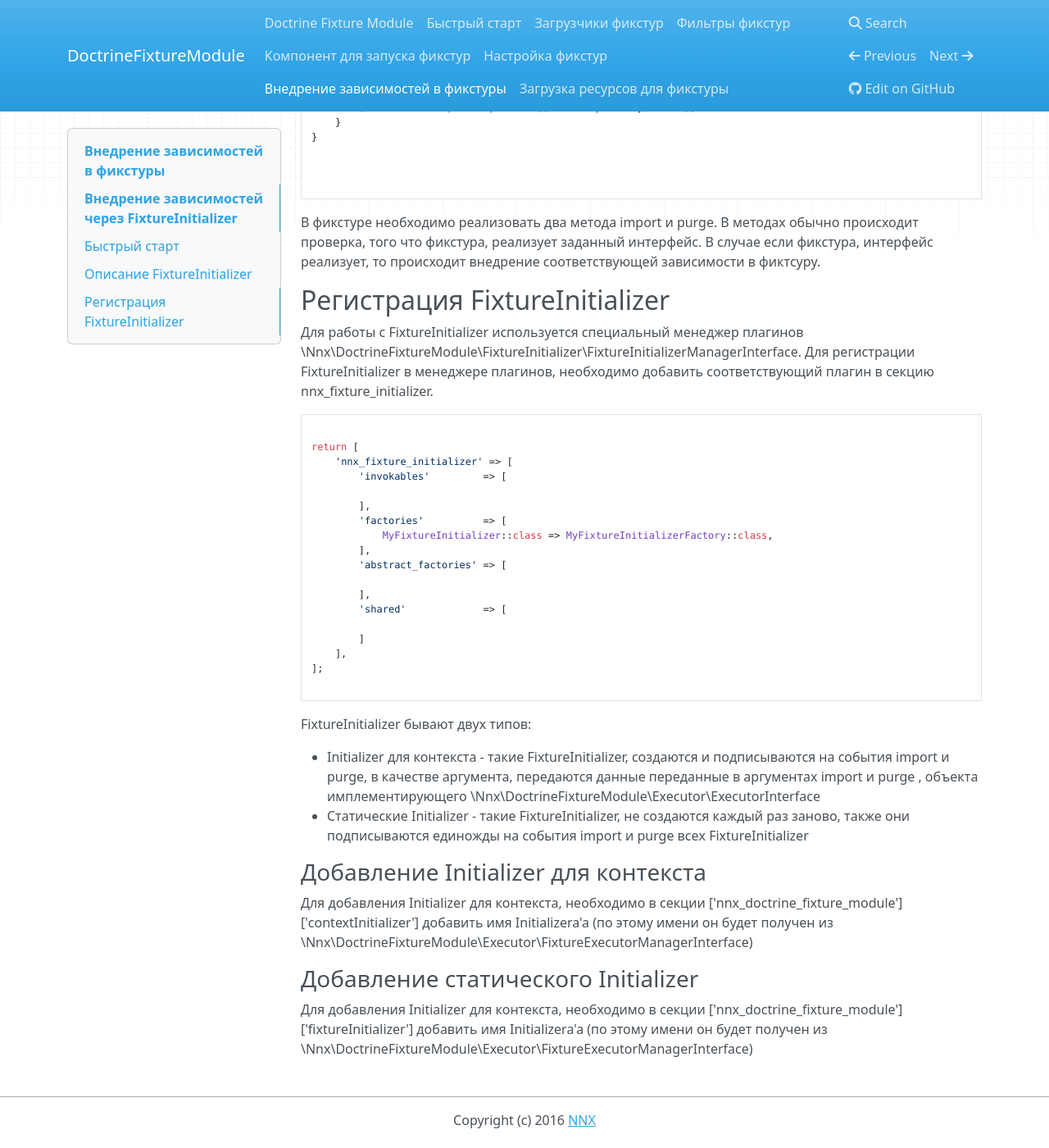
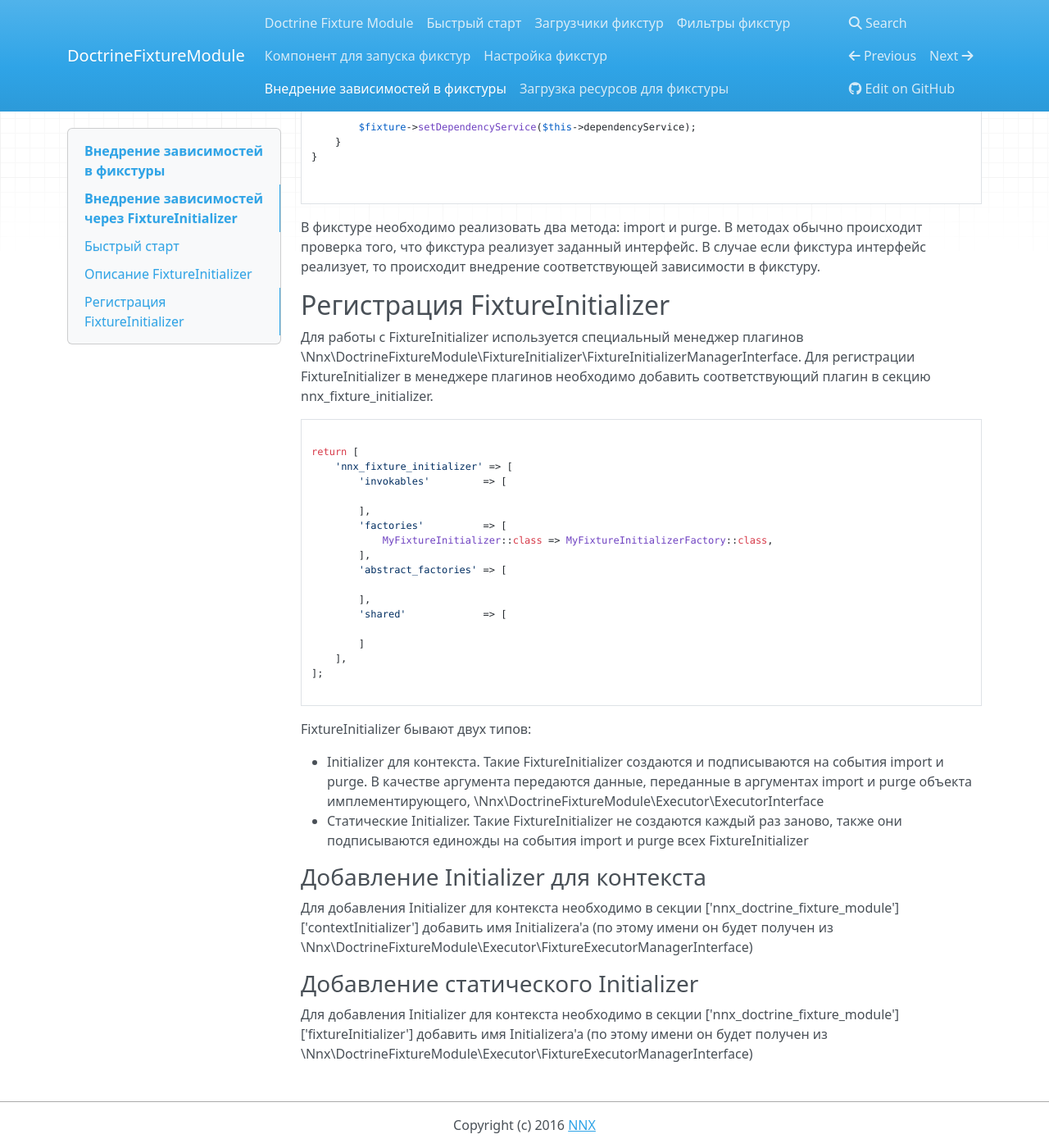
Before and after one commit to nnx-framework/doctrine-fixture-module, an MkDocs documentation site: the page built from doc/book/ru/fixture-di.md, in a window 1280 px wide and 1400 px high, scrolled down 4429 px. Shown: the whole window at 82% size. Built offline with MkDocs 1.6.1, drawn with Linux system fonts in a browser that asks for light colours; nearby versions of some CDN libraries; old or Windows-style settings are respelled for this version of MkDocs; some of the changed text lies outside the part shown.

Commit message:
Update fixture-di.md

````diff
--- a/doc/book/ru/fixture-di.md
+++ b/doc/book/ru/fixture-di.md
@@ -115,7 +115,7 @@ class MyFixtureInitializerFactory implements FactoryInterface
 
 ```
 
-- Зарегестрировать FixtureInitializer в менеджере плагинов \Nnx\DoctrineFixtureModule\Executor\FixtureExecutorManagerInterface
+- Зарегестрировать FixtureInitializer в менеджере плагинов \Nnx\DoctrineFixtureModule\Executor\FixtureExecutorManagerInterface:
     - В секцию ['nnx_fixture_initializer']['factories'] конфигурационных файлов  приложения, добавить созданный FixtureInitializer
 
 ```php
@@ -222,17 +222,15 @@ class MyFixtureInitializer implements
 }
 
 
-
 ```
 
-В фикстуре необходимо реализовать два метода import и purge. В методах обычно происходит проверка, того что фикстура,
-реализует заданный интерфейс. В случае если фикстура, интерфейс реализует, то происходит внедрение соответствующей зависимости
-в фиктсуру.
+В фикстуре необходимо реализовать два метода: import и purge. В методах обычно происходит проверка того, что фикстура реализует заданный интерфейс. В случае если фикстура интерфейс реализует, то происходит внедрение соответствующей зависимости
+в фикстуру.
 
 ## Регистрация FixtureInitializer
 
 Для работы с FixtureInitializer используется специальный менеджер плагинов \Nnx\DoctrineFixtureModule\FixtureInitializer\FixtureInitializerManagerInterface.
-Для регистрации FixtureInitializer в менеджере плагинов, необходимо добавить соответствующий плагин в секцию nnx_fixture_initializer.
+Для регистрации FixtureInitializer в менеджере плагинов необходимо добавить соответствующий плагин в секцию nnx_fixture_initializer.
 
 ```php
 
@@ -257,16 +255,16 @@ return [
 
 FixtureInitializer бывают двух типов:
 
-- Initializer для контекста - такие FixtureInitializer, создаются и подписываются на события import и purge, в качестве аргумента, передаются данные переданные в аргументах import и purge , объекта имплементирующего \Nnx\DoctrineFixtureModule\Executor\ExecutorInterface
-- Статические Initializer - такие FixtureInitializer, не создаются каждый раз заново, также они подписываются единожды на события import и purge всех FixtureInitializer
+- Initializer для контекста. Такие FixtureInitializer создаются и подписываются на события import и purge. В качестве аргумента передаются данные, переданные в аргументах import и purge объекта имплементирующего, \Nnx\DoctrineFixtureModule\Executor\ExecutorInterface
+- Статические Initializer. Такие FixtureInitializer не создаются каждый раз заново, также они подписываются единожды на события import и purge всех FixtureInitializer
 
 ### Добавление Initializer для контекста
 
-Для добавления Initializer для контекста, необходимо в секции ['nnx_doctrine_fixture_module']['contextInitializer'] добавить
+Для добавления Initializer для контекста необходимо в секции ['nnx_doctrine_fixture_module']['contextInitializer'] добавить
 имя Initializera'a (по этому имени он будет получен из \Nnx\DoctrineFixtureModule\Executor\FixtureExecutorManagerInterface)
 
 
 ### Добавление статического Initializer
 
-Для добавления Initializer для контекста, необходимо в секции ['nnx_doctrine_fixture_module']['fixtureInitializer'] добавить
+Для добавления Initializer для контекста необходимо в секции ['nnx_doctrine_fixture_module']['fixtureInitializer'] добавить
 имя Initializera'a (по этому имени он будет получен из \Nnx\DoctrineFixtureModule\Executor\FixtureExecutorManagerInterface)
````
Also changed, not shown: other parts of doc/book/ru/fixture-di.md (+25 -25 lines).
